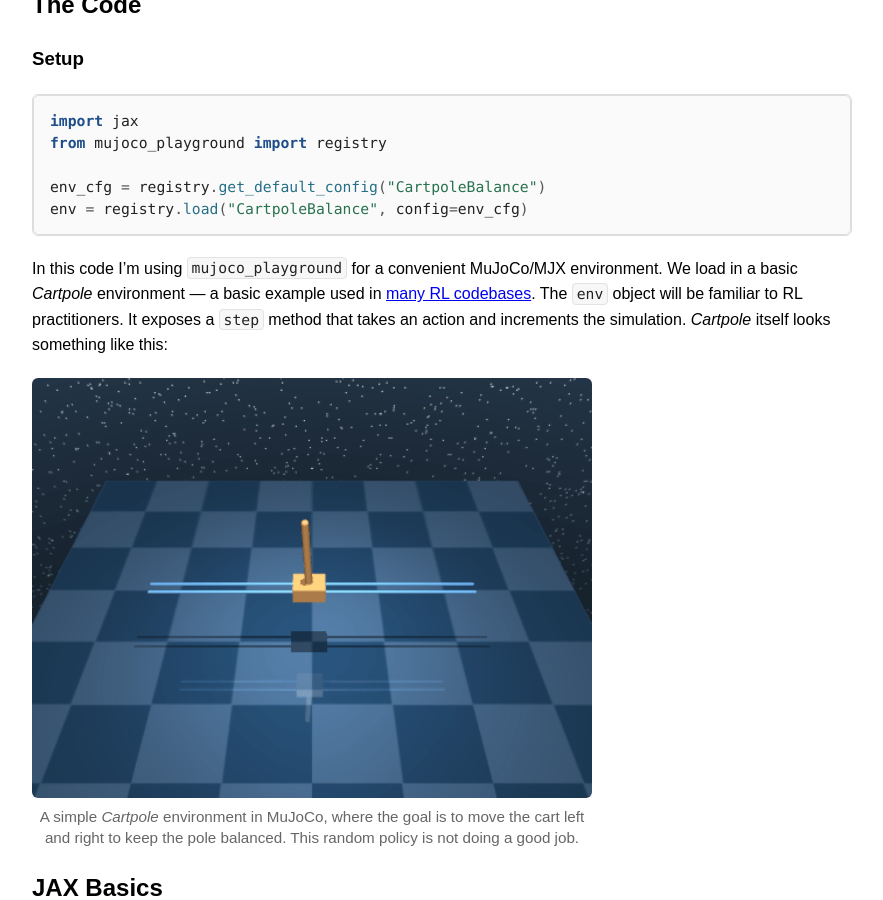
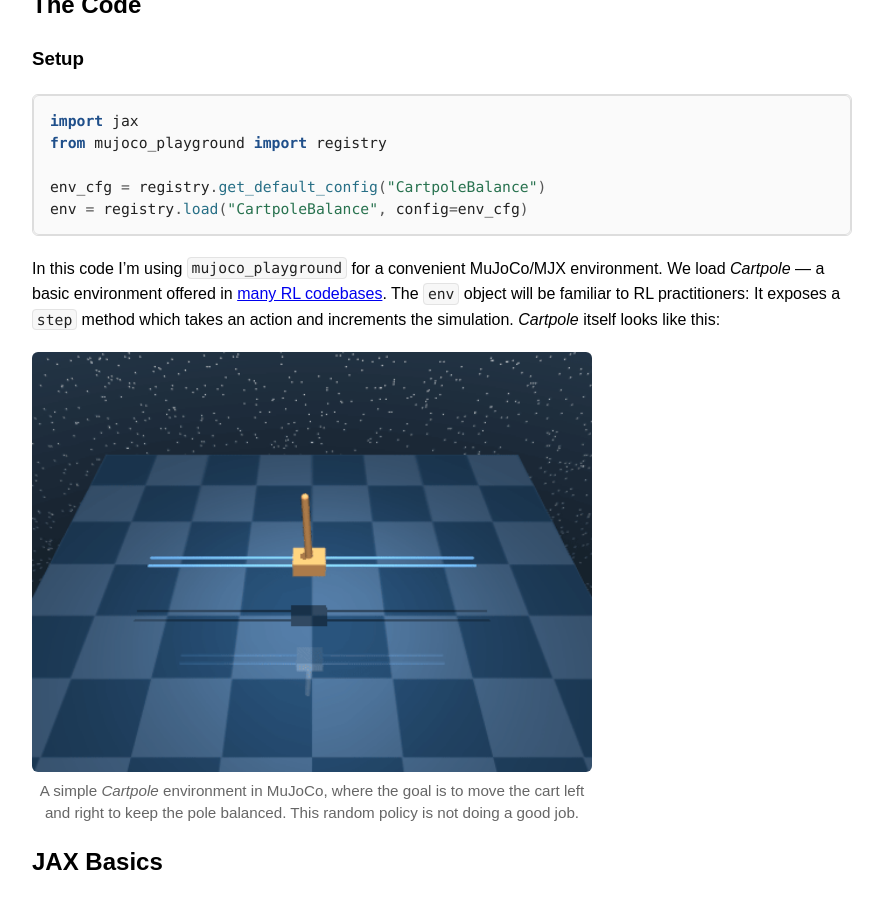
Before and after one commit to foty-hub/foty-hub.github.io, a Jekyll site: the page built from _posts/2026-05-22-mjx.md, in a window 1280 px wide and 900 px high, scrolled down 1340 px. Shown: the whole window, without its empty margins (0-883 px from the left). Built offline with Jekyll 4.4.1, drawn with Linux system fonts in a browser that asks for light colours; some of the changed text lies outside the part shown.

Commit message:
Copy edits

````diff
--- a/_posts/2026-05-22-mjx.md
+++ b/_posts/2026-05-22-mjx.md
@@ -46,7 +46,7 @@ env_cfg = registry.get_default_config("CartpoleBalance")
 env = registry.load("CartpoleBalance", config=env_cfg)
 ```
 
-In this code I'm using `mujoco_playground` for a convenient MuJoCo/MJX environment. We load in a basic *Cartpole* environment --- a basic example used in [many RL codebases](https://gymnasium.farama.org/index.html). The `env` object will be familiar to RL practitioners. It exposes a `step` method that takes an action and increments the simulation. *Cartpole* itself looks something like this:
+In this code I'm using `mujoco_playground` for a convenient MuJoCo/MJX environment. We load *Cartpole* --- a basic environment offered in [many RL codebases](https://gymnasium.farama.org/index.html). The `env` object will be familiar to RL practitioners: It exposes a `step` method which takes an action and increments the simulation. *Cartpole* itself looks like this:
 
 <figure class="video">
   <img src="/assets/videos/cartpole_demo.gif" width="480" height="360" alt="Cartpole environment simulation">
````
Also changed, not shown: other parts of _posts/2026-05-22-mjx.md (+3 -1 lines).
